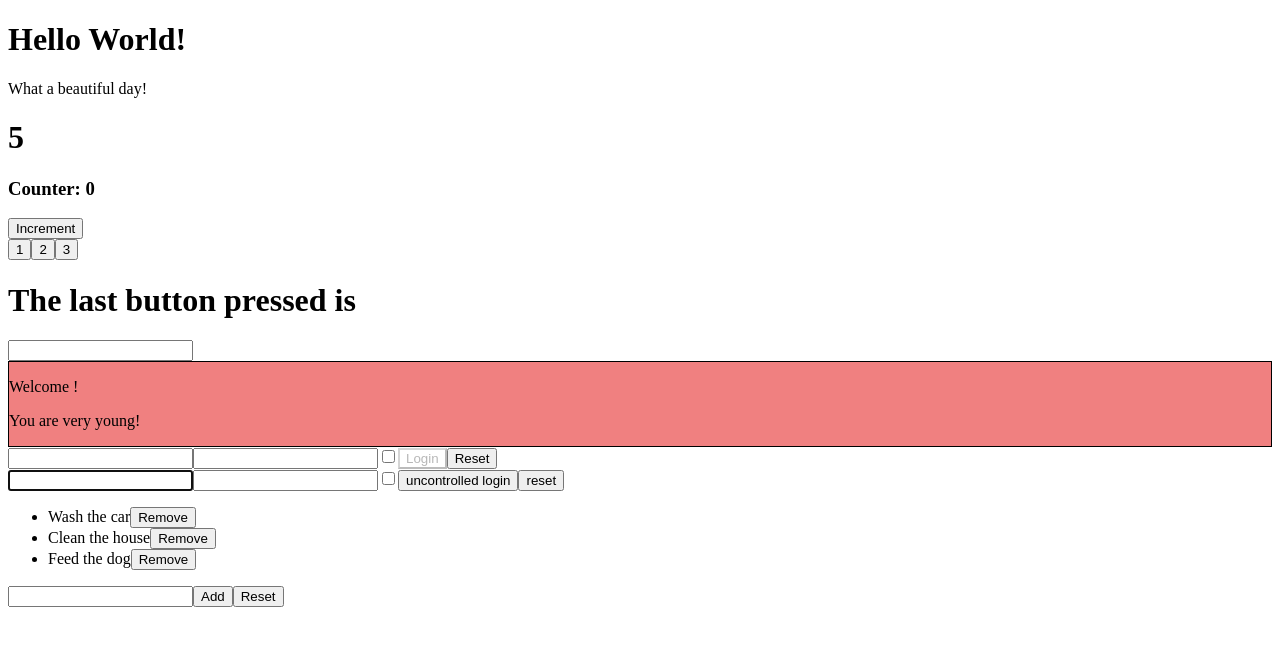
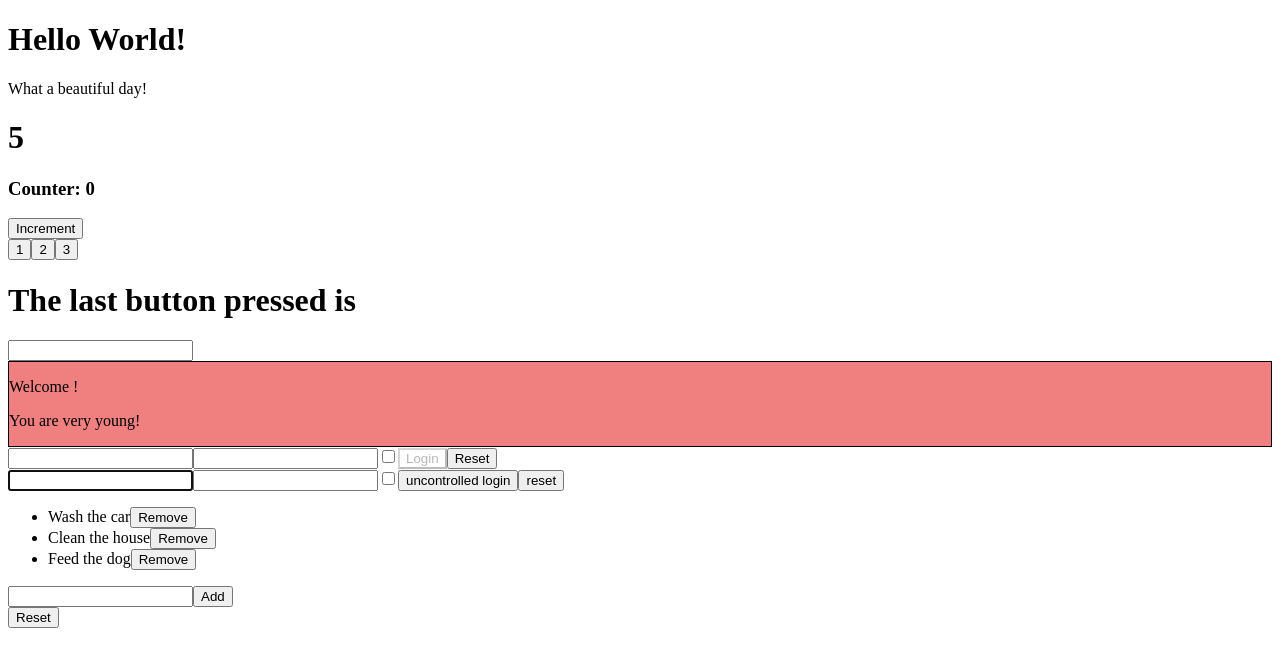
Before and after one commit to nicpes/react_exercises, a React (Create React App) app: page / in a window 1280 px wide. Shown: the top 666 px of the page. Built offline with nearby package versions, Linux system fonts and the light colour scheme.

Commit message:
lists-06

```diff
--- a/src/TodoList.js
+++ b/src/TodoList.js
@@ -9,9 +9,15 @@ export class TodoList extends React.Component {
     input: [],
   };
 
-  handleAdditem = () => {
-    this.setState({ todos: [...this.state.todos, this.state.input.value] });
-    this.myRef.current.value = "";
+  handleAdditem = (event) => {
+    event.preventDefault();
+    const todoElement = event.target.elements.todo;
+    const todo = todoElement.value;
+    this.setState((state) => {
+      return { todos: [...state.todos, todo] };
+    });
+    todoElement.value = "";
+    console.log(this.state.todos);
   };
   handleResetItems = () => {
     this.setState({
@@ -19,9 +25,9 @@ export class TodoList extends React.Component {
     });
   };
 
-  handleRemove = (todo, index) => {
-    this.setState({
-      todos: this.state.todos.filter((index) => todo !== index),
+  handleRemove = (index) => {
+    this.setState((state) => {
+      return { todos: state.todos.filter((todo, i) => i !== index) };
     });
   };
 
@@ -32,16 +38,16 @@ export class TodoList extends React.Component {
           {this.state.todos.map((todo, index) => (
             <li ref={this.listRef} key={index}>
               {todo}
-              <button onClick={() => this.handleRemove(todo, index)}>
-                Remove
-              </button>
+              <button onClick={() => this.handleRemove(index)}>Remove</button>
             </li>
           ))}
         </ul>
-        <input name="input" ref={this.myRef}></input>
-        <button id="button" onClick={this.handleAdditem}>
-          Add
-        </button>
+        <form onSubmit={this.handleAdditem}>
+          <input name="todo" ref={this.myRef}></input>
+          <button id="button" type="submit">
+            Add
+          </button>
+        </form>
         <button onClick={this.handleResetItems}>Reset</button>
       </div>
     );
```
